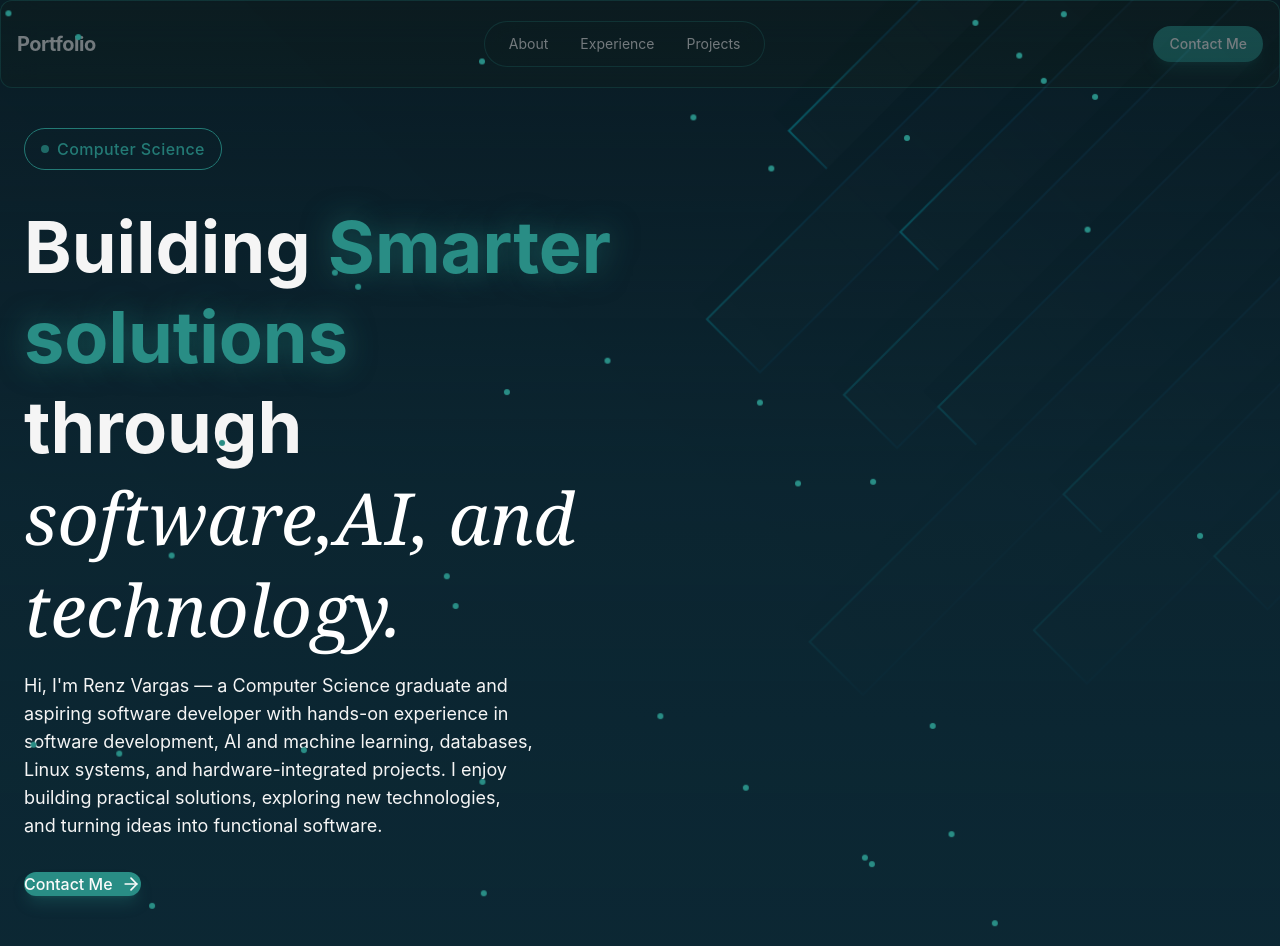
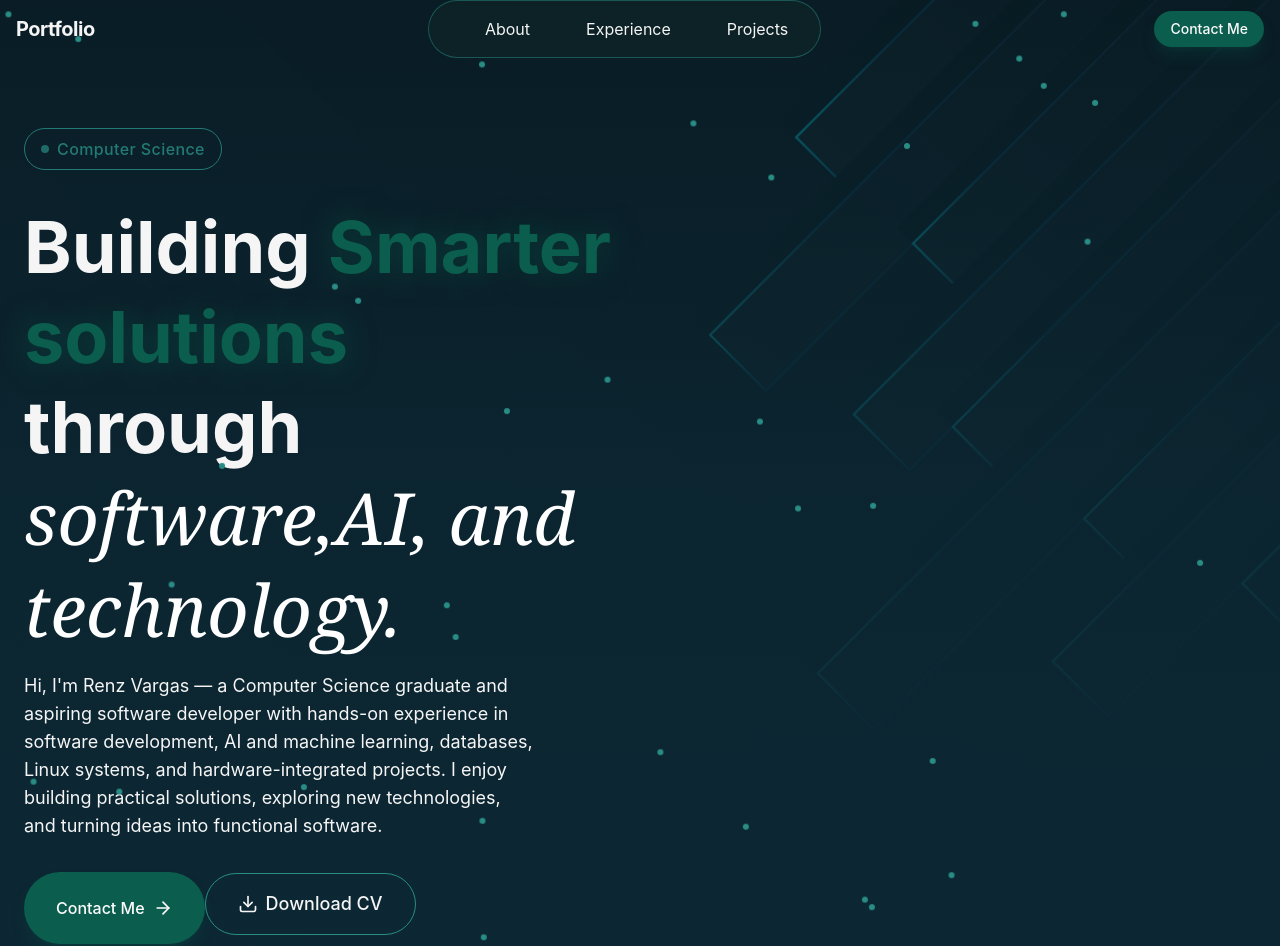
Before and after one commit to Primiyukii/Portfolio, a React (Vite) app: page / in a window 1280 px wide. Shown: the top 946 px of the page. Built offline with nearby package versions, Linux system fonts and the light colour scheme.

Commit message:
Hero Section

```diff
--- /dev/null
+++ b/src/components/AnimatedBorderButton.jsx
@@ -0,0 +1,38 @@
+import { Download } from "lucide-react";
+
+export const AnimatedBorderButton = ({ children }) => {
+  return (
+    <button
+      className="relative bg-transparent border border-border
+        text-foreground hover:border-primary/50 transition-all
+        duration-1000 focus:outline-none focus-visible:ring-2
+        focus-visible:ring-primary focus-visible:ring-offset-2
+        disabled:opacity-50 disabled:cursor-not-allowed group
+        px-8 py-4 text-lg font-medium rounded-full overflow-visible
+        animated-border"
+    >
+      {/* Animated SVG Border */}
+      <svg
+        className="absolute left-0 top-0 w-full h-full pointer-events-none download-cv-border"
+        viewBox="0 0 200 60"
+        preserveAspectRatio="none"
+        style={{ overflow: "visible" }}
+      >
+        <path
+          d="M 30,1 A 29,29 0 0 0 1,30 L 1,30 A 29,29 0 0 0 30,59 L 170,59 A 29,29 0 0 0 199,30 L 199,30 A 29,29 0 0 0 170,1 Z"
+          fill="none"
+          stroke="var(--color-primary)"
+          strokeWidth="2"
+          strokeDasharray="400 550"
+          strokeDashoffset="400"
+          strokeLinecap="round"
+          strokeLinejoin="round"
+          className="animated-border-path"
+        />
+      </svg>
+      <span className="relative z-10 flex items-center justify-center gap-2">
+        {children}
+      </span>
+    </button>
+  );
+};
--- a/src/index.css
+++ b/src/index.css
@@ -6,7 +6,7 @@
 
   --color-card: #141a1f;
 
-  --color-primary: #298d85;
+  --color-primary: #0b5d4e;
   --color-primary-foreground: #fbfbfb;
 
   --color-secondary: #55b8f6;
@@ -75,6 +75,10 @@
     }
   }
 
+.animate-border-travel {
+  animation: border-travel 3s linear infinite;
+}
+
   @keyframes slow-drift {
     0%, 100% {
       transform: translate(0, 0px);
@@ -121,4 +125,10 @@
     .animation-delay-800 {
       animation-delay: 800ms;
     }
+
+    .animated-border:hover {
+      background-color: color-mix (in, srgb, #43cbbf 15%, transparent);
+      backdrop-filter: blur(16px);
+      box-shadow: 0 0 20px color-mix(in srgb, #43cbbf 20%, transparent);
   }
+}
--- a/src/layout/Navbar.jsx
+++ b/src/layout/Navbar.jsx
@@ -13,15 +13,15 @@ const navLinks = [
 export const Navbar = () => {
     const [isMobileMenuOpen, setIsMobileMenuOpen] = useState(false);
     return (
-    <header className="fixed top-0 left-0 right-0 transistion-all duration-500 glass-strong py-3 bg transparent py-5">
+    <header className="fixed top-0 left-0 right-0 transistion-all duration-300 z-50">
         <nav className="container mx-auto px-4 flex items-center justify-between">
-            <a href="#" className="text-xl font-bold tracking-tight hover:text-primary">Portfolio</a>
+            <a href="#" className="text-xl font-bold tracking-tight hover:text-blue-500 transition-colors duration-300">Portfolio</a>
 
             {/* Desktop Navigation Links */}
             <div className="hidden md:flex items-center gap-1">
-                <div className="glassmorphism rounded-full px-2 py-1 flex items-center justify-center">
+                <div className="glassmorphism rounded-full px-4 py-2 flex items-center justify-center">
                     {navLinks.map((link, index) => (
-                        <a href={link.href} key={index} className="px-4 py-2 text-sm text-muted-foreground hover:text-foreground rounded-full hover:bg-surface">
+                        <a href={link.href} key={index} className="py-2 px-4 hover:text-blue-500 transition-colors duration-300 ml-6 hover:bg-color-surface rounded-full">
                             {link.label}
                         </a>
                     ))}
@@ -30,13 +30,13 @@ export const Navbar = () => {
 
 
             {/* Desktop Contact Button */}
-            <div className="hidden md:block">
+            <div className="hidden md:block flex items-center gap-2">
                 <Button size="small">Contact Me</Button>
             </div>
 
 
             {/* Mobile Navigation */}
-            <button className="md:hidden p-2 text-foreground cursor-pointer"
+            <button className="md:hidden p-2 rounded-full hover:bg-color-surface transition-colors duration-300 focus:outline-none focus:ring-1 focus:ring-offset-1 focus:ring-color-highlight cursor-pointer"
             onClick={() => setIsMobileMenuOpen((prev) => !prev)}>
                     {isMobileMenuOpen ? <X size={24} /> : <Menu size={24} />}
             </button>
@@ -44,10 +44,10 @@ export const Navbar = () => {
 
         {/* Mobile Navigation Links */}
         {isMobileMenuOpen && (
-            <div className="md:hidden glass-strong animate-fade-in">
-                <div className="container mx-auto px-6 py-6 flex flex-col gap-4">
+            <div className="md:hidden glass-strong animate-fade-in rounded-lg mt-2 py-4">
+                <div className="container mx-auto px-4 flex flex-col items-center gap-2">
                     {navLinks.map((link, index) => (
-                        <a href={link.href} key={index} className="text-lg text-muted-foregrounf hover:text-foreground py-2">
+                        <a href={link.href} key={index} className="text-lg text-muted-foreground py-2 px-4 hover:text-blue-500 transition-colors duration-300 hover:bg-color-surface rounded-full">
                             {link.label}
                         </a>
                     ))}
--- a/src/sections/Hero.jsx
+++ b/src/sections/Hero.jsx
@@ -1,5 +1,7 @@
+import { Download } from 'lucide-react';
 import { ArrowRight } from 'lucide-react';
 import { Button } from '@/components/Button';
+import { AnimatedBorderButton } from '../components/AnimatedBorderButton';
 const PARTICLE_COUNT = 40;
 
 const particles = Array.from({ length: PARTICLE_COUNT }, (_, i) => ({
@@ -73,10 +75,17 @@ export const Hero = () => {
               </p>
             </div>
 
-            <div>
-              <Button Size="lg">Contact Me<ArrowRight className="w-5 h-5" />
-              </Button>
-            </div>
+           <div>
+            <Button size="lg" className="bg-[#1ac4b6] hover:bg-[#17b0a3] text-white rounded-full px-8 py-6 text-base font-medium gap-2 shadow-[0_0_30px_rgba(26,196,182,0.5)] hover:shadow-[0_0_40px_rgba(26,196,182,0.7)] transition-all duration-300">
+              Contact Me <ArrowRight className="w-5 h-5" />
+            </Button>
+            <button>
+              <AnimatedBorderButton>
+                <Download className="w-5 h-5" />
+                  Download CV
+              </AnimatedBorderButton>
+            </button>
+           </div>
           </div>
         </div>
       </div>
```
